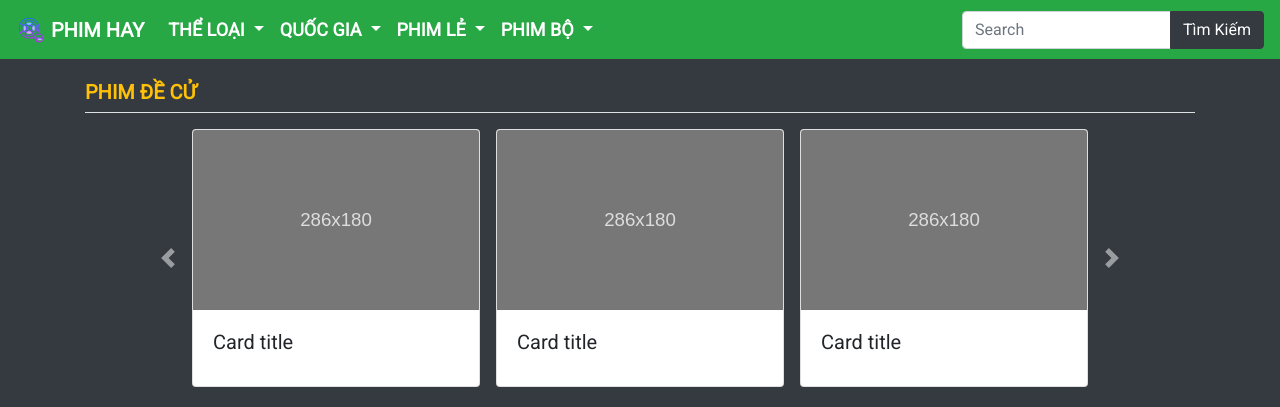
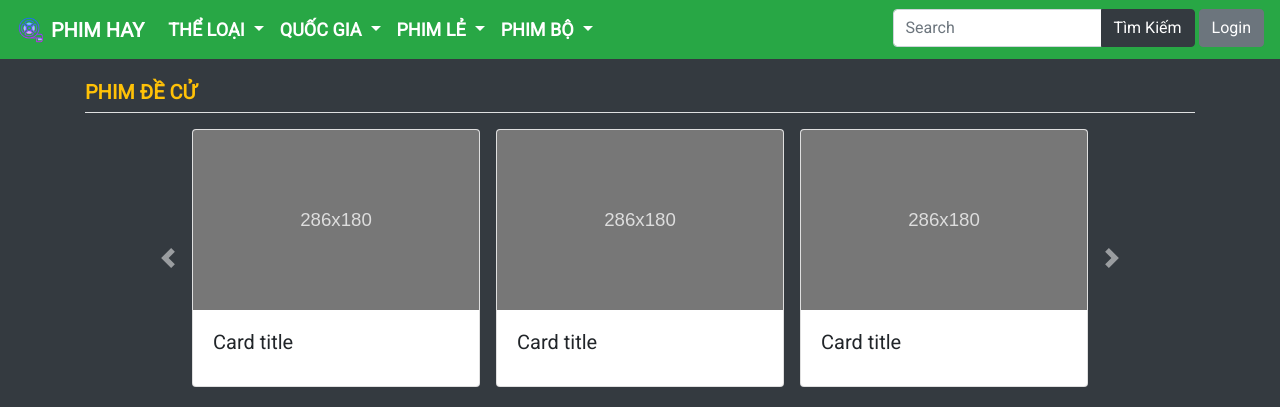
Before and after one commit to duydoanx/WebPhim, a PHP site: page / in a window 1280 px wide. Shown: the top 407 px of the page. Run offline with PHP 8.4, Linux system fonts and the light colour scheme; data comes from the database, SQL or seed files in the repository.

Commit message:
update login 2

```diff
--- a/Controller/ControllerUser.php
+++ b/Controller/ControllerUser.php
@@ -10,4 +10,8 @@ class ControllerUser{
         $password1 = getPassword($email);
         return strcmp(md5($password), $password1) == 0;
     }
+
+    public function getUserFromEmail($email){
+        return getUser($email);
+    }
 }
--- a/DATABASE.sql
+++ b/DATABASE.sql
@@ -149,7 +149,7 @@ sau sự kiện Avengers: Age Of Ultron, các liên minh chính phủ trên toà
 tạo nên hai phe gồm Iron Man và Captain America, gây ra một trận chiến sử thi giữa những người đồng đội.', null, null, null);
 
 INSERT INTO USER(USERNAME, PASSWORD, ISADMIN, EMAIL, HOTEN, NGAYSINH) VALUES
-('DuyDoan', 'c0f4c8e1fb9e150b8b8b15baf89f3a0b', 1, 'duydoan1411@gmail.com', 'Đoàn Bảo Duy', '1999-11-14');
+('DuyDoan', 'e10adc3949ba59abbe56e057f20f883e', 1, 'duydoan1411@gmail.com', 'Đoàn Bảo Duy', '1999-11-14');
 SELECT * FROM USER;
 
 
--- a/Model/DataUser.php
+++ b/Model/DataUser.php
@@ -34,4 +34,16 @@ function getPassword($email){
     $result = $stmt->fetch();
     return $result["PASSWORD"];
 }
+
+function getUser($email = "", $username = ""){
+    $sql = "Select USERNAME, ISADMIN, EMAIL, HOTEN, NGAYSINH from USER WHERE EMAIL = :email or USERNAME = :username";
+    global $conn;
+    $stmt = $conn->prepare($sql);
+    $stmt->bindParam(':email', $email, PDO::PARAM_STR);
+    $stmt->bindParam(':username', $username, PDO::PARAM_STR);
+    $stmt->setFetchMode(PDO::FETCH_CLASS, "User");
+    $stmt->execute();
+    $result = $stmt->fetch();
+    return $result;
+}
 ?>
--- a/header.php
+++ b/header.php
@@ -1,8 +1,11 @@
 <?php
 require_once __DIR__."/Controller/ControllerTheLoai.php";
 require_once __DIR__."/Controller/ControllerQuocGia.php";
+require_once __DIR__."/Controller/ControllerUser.php";
 $controllerTheLoai = new ControllerTheLoai();
 $controllerQuocGia = new ControllerQuocGia();
+
+session_start();
 
 ?>
 
@@ -25,6 +28,32 @@ $controllerQuocGia = new ControllerQuocGia();
                     <img src="img/logo.png" width="30" height="30" class="d-inline-block align-top" alt="">
                     <strong>PHIM HAY</strong>
                 </a>
+            <div class="d-flex justify-content-end">
+                <div class="btn-group mt-0 mr-2 d-block d-md-block d-lg-none d-xl-none">
+                    <?php
+                    if (!isset($_SESSION['email'])){
+                        echo "<button onclick='loginURL()' id='login-bt' type=\"button\" class=\"btn btn-secondary\" aria-haspopup=\"true\" aria-expanded=\"false\">
+                                    Login
+                                  </button>";
+                    }else{
+                        $email = $_SESSION["email"];
+                        $user = new ControllerUser();
+                        $username = $user->getUserFromEmail($email)->getUSERNAME();
+                        echo "<button type=\"button\" class=\"btn btn-secondary dropdown-toggle\" data-toggle=\"dropdown\" aria-haspopup=\"true\" aria-expanded=\"false\">
+                                        $username
+                          </button>
+                            <div class=\"dropdown-menu dropdown-menu-right\">
+                                <button onclick='logout()' class='dropdown-item' type='button'>Logout</button>
+                            </div>";
+                    }
+                    ?>
+
+                </div>
+
+                <button class="navbar-toggler" type="button" data-toggle="collapse" data-target="#navbarSupportedContent" aria-controls="navbarSupportedContent" aria-expanded="false" aria-label="Toggle navigation">
+                    <span class="navbar-toggler-icon"></span>
+                </button>
+            </div>
 
             <div class="collapse navbar-collapse" id="navbarSupportedContent">
                 <ul class="navbar-nav mr-auto list-inline">
@@ -94,9 +123,10 @@ $controllerQuocGia = new ControllerQuocGia();
                             <a class="dropdown-item" href="#">Something else here</a>
                         </div>
                     </li>
+
                 </ul>
-            </div>
-            <form class="form-inline p-0 m-0">
+
+                <form class="form-inline p-0 mb-sm-1">
                     <div class="input-group">
                         <input class="form-control" type="search" placeholder="Search" aria-label="Search">
                         <div class="input-group-append">
@@ -104,8 +134,28 @@ $controllerQuocGia = new ControllerQuocGia();
                         </div>
                     </div>
                 </form>
-            <button class="navbar-toggler" type="button" data-toggle="collapse" data-target="#navbarSupportedContent" aria-controls="navbarSupportedContent" aria-expanded="false" aria-label="Toggle navigation">
-                <span class="navbar-toggler-icon"></span>
+            </div>
+
+
+            <div class="btn-group ml-1 mt-0 mb-1 mr-0 d-none d-md-none d-lg-block d-xl-block">
+                <?php
+                if (!isset($_SESSION['email'])){
+                    echo "<button onclick='loginURL()' id='login-bt' type=\"button\" class=\"btn btn-secondary\" aria-haspopup=\"true\" aria-expanded=\"false\">
+                                    Login
+                                  </button>";
+                }else{
+                    $email = $_SESSION["email"];
+                    $user = new ControllerUser();
+                    $username = $user->getUserFromEmail($email)->getUSERNAME();
+                    echo "<button type=\"button\" class=\"btn btn-secondary dropdown-toggle\" data-toggle=\"dropdown\" aria-haspopup=\"true\" aria-expanded=\"false\">
+                                        $username
                           </button>
+                            <div class=\"dropdown-menu dropdown-menu-right\">
+                                <button onclick='logout()' class='dropdown-item' type='button'>Logout</button>
+                            </div>";
+                }
+                ?>
+            </div>
+
         </nav>
 </div>
--- a/index.php
+++ b/index.php
@@ -6,7 +6,7 @@
     <script src="https://code.jquery.com/jquery-3.5.1.slim.min.js" integrity="sha384-DfXdz2htPH0lsSSs5nCTpuj/zy4C+OGpamoFVy38MVBnE+IbbVYUew+OrCXaRkfj" crossorigin="anonymous"></script>
     <script src="https://cdn.jsdelivr.net/npm/popper.js@1.16.0/dist/umd/popper.min.js" integrity="sha384-Q6E9RHvbIyZFJoft+2mJbHaEWldlvI9IOYy5n3zV9zzTtmI3UksdQRVvoxMfooAo" crossorigin="anonymous"></script>
     <script src="https://stackpath.bootstrapcdn.com/bootstrap/4.5.0/js/bootstrap.min.js" integrity="sha384-OgVRvuATP1z7JjHLkuOU7Xw704+h835Lr+6QL9UvYjZE3Ipu6Tp75j7Bh/kR0JKI" crossorigin="anonymous"></script>
-
+    <script src="script/HeaderScript.js"></script>
     <link rel="stylesheet" href="https://fonts.googleapis.com/css2?family=Roboto">
     <link rel="stylesheet" href="style/headerStyle.css">
     <link rel="stylesheet" href="style/StyleIndex.css">
--- /dev/null
+++ b/script/HeaderScript.js
@@ -0,0 +1,6 @@
+function loginURL() {
+    location.href='../login.php';
+}
+function logout() {
+    location.href='../login.php?logout=';
+}
```
Also changed, not shown: login.php (+5 -5 lines). Lines whose indentation alone changed are shown as unchanged.
